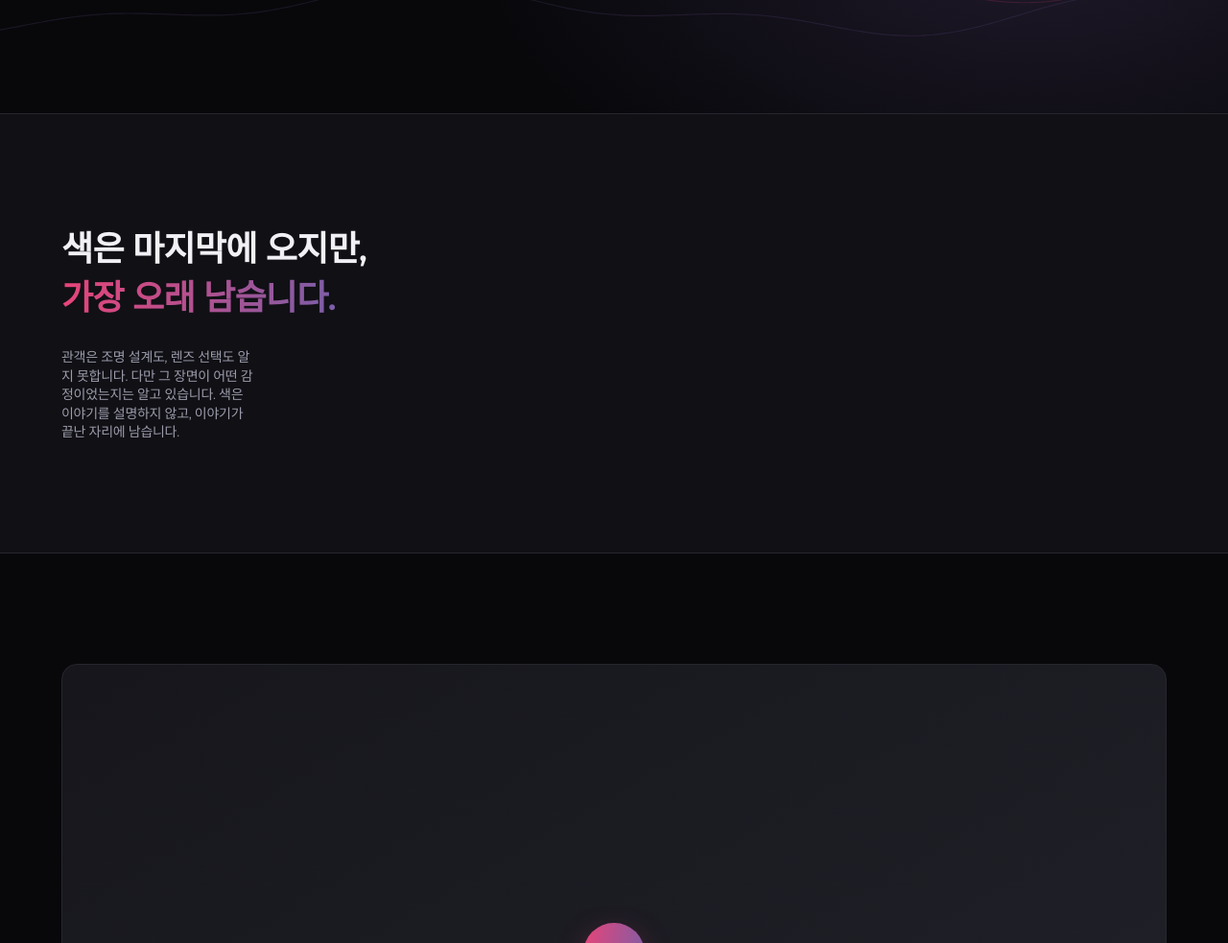
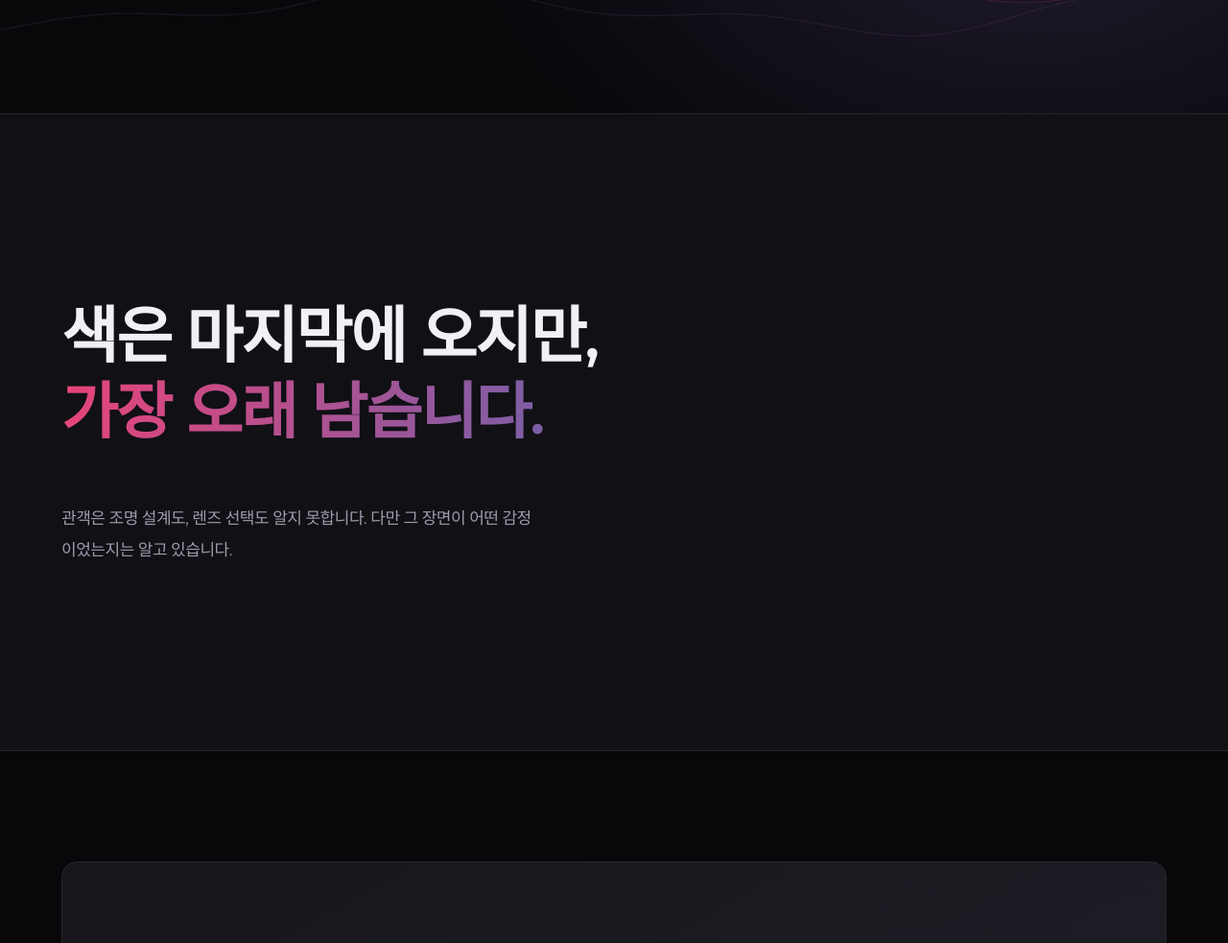
Before and after one commit to mgrmali/mgrm-site, a plain HTML site: page color.html in a window 1280 px wide. Shown: the part 682-1665 px from the top of the page at 96% size. Drawn offline with Linux system fonts and the light colour scheme; a web font is replaced by a local one.

Commit message:
Add files via upload

```diff
--- a/color.html
+++ b/color.html
@@ -159,15 +159,20 @@ header.scrolled{border-bottom-color:var(--line)}
 .btn-line:hover{border-color:var(--ink);transform:translateY(-2px)}
 
 /* ── STATEMENT ── */
-.statement{background:var(--bg-alt);border-block:1px solid var(--line)}
+.statement{
+  background:var(--bg-alt);border-block:1px solid var(--line);
+  padding-block:clamp(100px,15vw,200px);
+}
 .statement p{
   font-family:var(--display);font-weight:600;
-  font-size:clamp(20px,3vw,36px);line-height:1.4;letter-spacing:-.02em;
-  max-width:22ch;
+  font-size:clamp(30px,5.6vw,64px);line-height:1.24;letter-spacing:-.028em;
+  max-width:16ch;
 }
 .statement .sig{
-  margin-top:28px;font-family:var(--body);font-size:14px;color:var(--ink-soft);font-weight:400;
+  margin-top:clamp(34px,4.4vw,54px);font-family:var(--body);font-weight:400;
+  font-size:clamp(14.5px,1.6vw,17px);line-height:1.95;color:var(--ink-soft);max-width:44ch;
 }
+.statement .rise:nth-child(2){transition-delay:180ms}
 
 /* ── REEL ── */
 .reel-frame{
@@ -390,12 +395,11 @@ footer{padding-block:40px;border-top:1px solid var(--line)}
 
 <!-- ══ STATEMENT ══ -->
 <section class="sect statement">
-  <div class="wrap rise">
-    <p>색은 마지막에 오지만,<br><span class="grad">가장 오래 남습니다.</span></p>
-    <p class="sig">
+  <div class="wrap">
+    <p class="rise">색은 마지막에 오지만,<br><span class="grad">가장 오래 남습니다.</span></p>
+    <p class="sig rise">
       관객은 조명 설계도, 렌즈 선택도 알지 못합니다.
       다만 그 장면이 어떤 감정이었는지는 알고 있습니다.
-      색은 이야기를 설명하지 않고, 이야기가 끝난 자리에 남습니다.
     </p>
   </div>
 </section>
```
